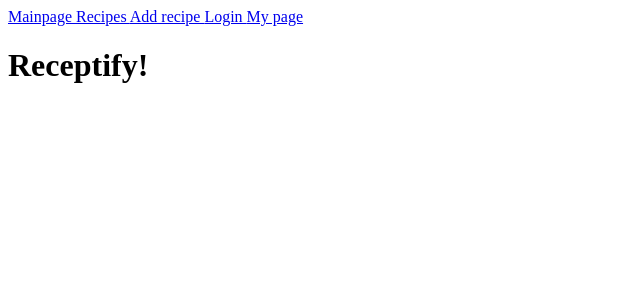
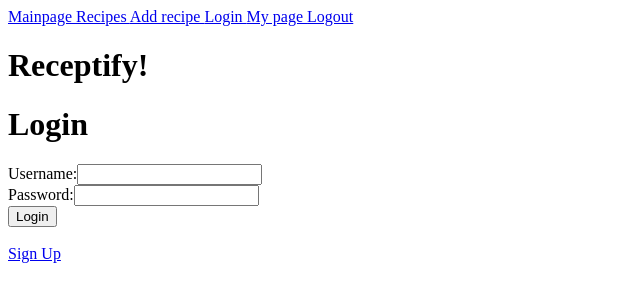
Before and after one commit to JuhoSiitonen/Receptify, a React (Vite) app in the folder frontend/: page /logout in a window 1280 px wide. Shown: the top 302 px of the page, without its empty margins (0-640 px from the left). Built offline with nearby package versions, Linux system fonts and the light colour scheme; no server answers.

Commit message:
added logout functionality and navigation to login page after succesfull logout

```diff
--- a/frontend/src/App.jsx
+++ b/frontend/src/App.jsx
@@ -4,6 +4,7 @@ import { useDispatch } from 'react-redux'
 import Mainpage from './components/Mainpage'
 import RecipiesView from './components/RecipiesView'
 import { getAllRecipies } from './reducers/recipyReducer';
+import { isUserLogged, logout } from './reducers/userReducer'
 import NavigationBar from './components/NavigationBar'
 import AddRecipe from './components/RecipiesView/AddRecipe'
 import Login from './components/Login'
@@ -15,6 +16,7 @@ function App() {
 
   useEffect(() => {
     dispatch(getAllRecipies())
+    dispatch(isUserLogged())
   }, [])
 
   return (
@@ -28,6 +30,8 @@ function App() {
         <Route path="/login" element={<Login />} />
         <Route path="/signup" element={<SignUp />} />
         <Route path="/mypage" element={<UserPage />} />
+        <Route path="/logout" element={<Login />}
+        action={() => dispatch(logout())} />
       </Routes>
     </div>
   )
--- a/frontend/src/components/Login.jsx
+++ b/frontend/src/components/Login.jsx
@@ -1,5 +1,6 @@
 import { useState } from 'react'
 import { useDispatch } from 'react-redux'
+import { useNavigate } from 'react-router-dom'
 import { Link } from 'react-router-dom'
 import { login } from '../reducers/userReducer'
 
@@ -8,12 +9,14 @@ const Login = () => {
     const [username, setUsername] = useState('')
     const [password, setPassword] = useState('')
     const dispatch = useDispatch()
+    const navigate = useNavigate()
 
     const handleSubmit = (e) => {
         e.preventDefault()
         dispatch(login({username, password}))
         setUsername('')
         setPassword('')
+        navigate('/recipes')
     }
 
     return (
--- a/frontend/src/components/NavigationBar/index.jsx
+++ b/frontend/src/components/NavigationBar/index.jsx
@@ -9,6 +9,7 @@ const NavigationBar = () => {
             <Link to="/recipes/new">Add recipe  </Link>
             <Link to="/login">Login  </Link>
             <Link to="/mypage">My page  </Link>
+            <Link to="/logout">Logout  </Link>
         </div>
     )
 }
--- a/frontend/src/components/UserPage/index.jsx
+++ b/frontend/src/components/UserPage/index.jsx
@@ -1,18 +1,16 @@
 import { useSelector } from 'react-redux'
-import { useMemo } from 'react'
 import LoadingSpinner from '../LoadingSpinner'
 
 const UserPage = () => {
     const user = useSelector(state => state.user)
 
+    const recipies = useSelector(state => {
+        return state.recipies.filter(recipy => recipy.userId === user.id)
+    })
+
     if (user === null) {
         return <LoadingSpinner />;
       }
-
-    const memoizedUser = useMemo(() => user, [user]);
-    const recipies = useSelector(state => {
-        return state.recipies.filter(recipy => recipy.userId === memoizedUser.id)
-    })
 
     return (
         <div>
--- a/frontend/src/reducers/userReducer.js
+++ b/frontend/src/reducers/userReducer.js
@@ -38,6 +38,7 @@ export const isUserLogged = () => {
 
 export const logout = () => {
     return async dispatch => {
+        window.localStorage.removeItem('loggedAppUser')
         dispatch(removeUser())
     }
 }
```
